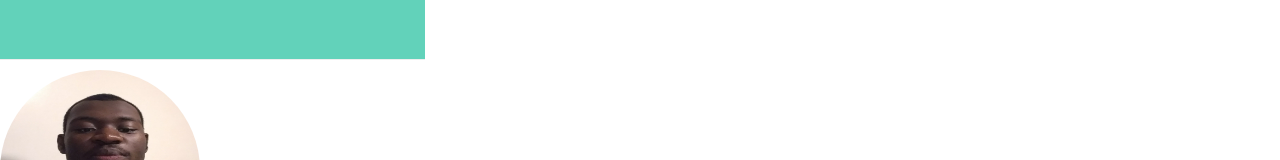
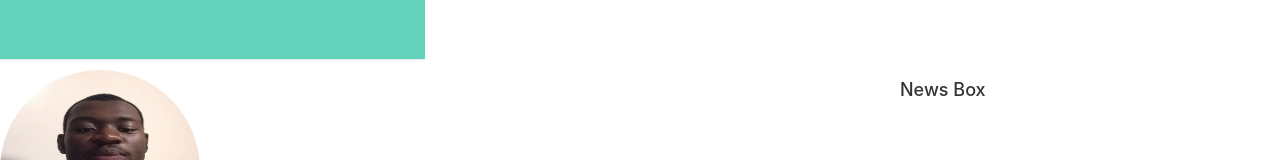
Before and after one commit to Stephen8898/Profile-Page-new, a React (Create React App) app: page /#/ in a window 1280 px wide. Shown: the part 727-887 px from the top of the page. Built offline with nearby package versions, Linux system fonts and the light colour scheme.

Commit message:
added a new div for my news feed

```diff
--- a/src/components/Home.jsx
+++ b/src/components/Home.jsx
@@ -4,7 +4,20 @@ import { Jumbotron, Grid, Row, Col, Image, Button, PageHeader } from "react-boot
 import './style/Home.css';
 
 export default class Home extends Component {
-  render() {
+  constructor (props){
+        super(props)
+        this.state = {
+
+        }
+  }
+
+    render() {
+
+
+
+
+
+
     return (
       <Grid className="page-layout">
           {/* <Jumbotron>
@@ -30,6 +43,9 @@ export default class Home extends Component {
                 <h3>Steve</h3>
                 <p>He wants to be a developer.</p>
             </Col>
+            <Col sm={6} md={3} className="news-box">
+                <h4>News Box</h4>
+            </Col>
           </Row>
 
       </Grid>
--- a/src/components/style/Home.css
+++ b/src/components/style/Home.css
@@ -74,3 +74,7 @@ h1 {
 h3 {
 
 }
+
+.news-box {
+    float:right;
+}
```
